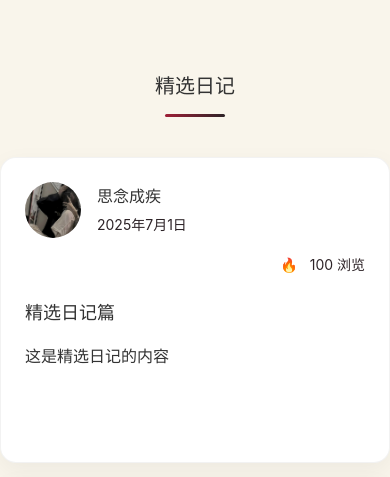
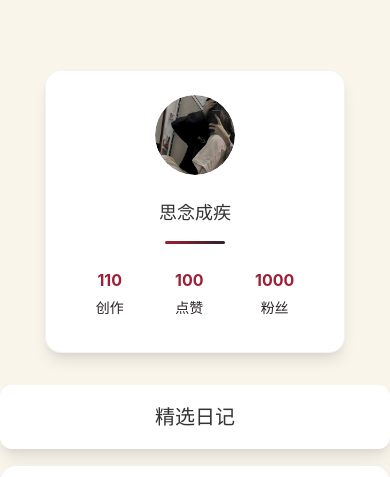
Before and after one commit to jzm2000/GoldenWillMing, a Vue app: page / in a window 390 px wide. Shown: the part 870-1347 px from the top of the page. Built offline with nearby package versions, Linux system fonts and the light colour scheme; a web font is replaced by a local one.

Commit message:
主页修改

```diff
--- a/src/views/Home.vue
+++ b/src/views/Home.vue
@@ -21,9 +21,33 @@
     <div class="bg_cover">
       <section class="featured">
         <div class="container">
+          <div class="left-user_info">
+            <div class="user-info">
+              <div class="user-avatar">
+                <img :src="userInfo.avatarUrl" :alt="userInfo.nickName" width="200px" height="200px"/>
+              </div>
+              <div class="user-name">{{userInfo.nickName}}</div>
+              <ul class="user-intro">
+                <li>
+                  <span>{{ userInfo.diaryNum }}</span>
+                  <span>创作</span>
+                </li>
+                <li>
+                  <span>{{ userInfo.likeNum }}</span>
+                  <span>点赞</span>
+                </li>
+                <li>
+                  <span>{{ userInfo.fansNum }}</span>
+                  <span>粉丝</span>
+                </li>
+
+              </ul>
+            </div>
+          </div>
+          <div class="right-diary_list">
             <div class="diary-title">精选日记</div>
             <div class="diary-content">
-            <div class="diary-list" v-for="(item, index) in diaryList" :key="item.id">
+              <div class="diary-list" v-for="(item) in diaryList" :key="item.id">
                 <div class="diary-item">
                   <div class="diary-item-header">
                     <div class="diary-item-avatar">
@@ -50,6 +74,7 @@
                     <button class="diary-item-share">
                       <i class="iconfont icon-fenxiang"></i>
                     </button>
+                  </div>
                 </div>
               </div>
             </div>
@@ -110,7 +135,7 @@
 
 <script setup lang="jsx">
 import Navbar from '@/components/Navbar.vue'
-import { ref,onMounted,onUnmounted } from 'vue'
+import { ref,reactive,onMounted,onUnmounted } from 'vue'
 import { useArticleStore } from '../store/article'
 import useCssVariables from '@/utils/useCssVariables';
 import avatar from "@/assets/img/1.jpg";
@@ -128,6 +153,15 @@ let primaryColor = getVariable('--secondary-color');
 const latestArticles = ref(articleStore.getLatestArticles(3));
 const hoveredArticle = ref(null)
 const diaryList = ref([{id:1,userId:12,title:"精选日记篇",content:"这是精选日记的内容",dataTime:"2025-07-01 12:00:00",nickName:"思念成疾",avatarUrl:avatar,hot:1,viewCount:100,likeNum:10,commentNum:10,shareNum:10}]);
+const userInfo = reactive({
+  avatarUrl: avatar,
+  nickName: '思念成疾',
+  createTime: '2025-07-01 12:00:00',
+  fansNum: 1000,
+  likeNum: 100,
+  diaryNum: 110,
+
+});
 
 for(let i=0;i<5;i++){
   diaryList.value.push({...diaryList.value[0],id:i+1});
@@ -303,7 +337,115 @@ onUnmounted(()=>{
 .latest-articles {
   padding: 6rem 0;
 }
+.featured {
+  .container {
+    display: flex;
+    justify-content: space-between;
+    column-gap: 1rem;
+  }
+  .left-user_info{
+    width: 300px;
+    .user-info {
+      background-color: var(--card-bg);
+      border-radius: 16px;
+      padding: 2rem;
+      box-shadow: var(--shadow);
+      transition: all 0.3s ease;
+      border: 1px solid rgba(0, 0, 0, 0.05);
+      text-align: center;
 
+      &:hover {
+        transform: translateY(-5px);
+        box-shadow: var(--shadow-hover);
+      }
+
+      .user-avatar {
+        width: 100px;
+        height: 100px;
+        border-radius: 50%;
+        overflow: hidden;
+        margin: 0 auto 1.5rem;
+        position: relative;
+        border: 4px solid var(--accent-color-light);
+
+        &::before {
+          content: '';
+          position: absolute;
+          inset: 0;
+          background: linear-gradient(45deg, var(--primary-color), var(--accent-color));
+          border-radius: 50%;
+          z-index: -1;
+          transform: scale(1.05);
+        }
+
+        img {
+          width: 100%;
+          height: 100%;
+          object-fit: cover;
+          border-radius: 50%;
+        }
+      }
+
+      .user-name {
+        font-size: var(--font-size-xl);
+        font-weight: 700;
+        color: var(--text-dark);
+        margin-bottom: 1.5rem;
+        position: relative;
+        padding-bottom: 1rem;
+
+        &::after {
+          content: '';
+          position: absolute;
+          bottom: 0;
+          left: 50%;
+          transform: translateX(-50%);
+          width: 60px;
+          height: 3px;
+          background: linear-gradient(90deg, var(--primary-color), var(--accent-color));
+          border-radius: 1.5px;
+        }
+      }
+
+      .user-intro {
+        display: flex;
+        justify-content: space-around;
+        padding: 0;
+        margin: 0;
+        list-style: none;
+
+        li {
+          display: flex;
+          flex-direction: column;
+          align-items: center;
+          gap: 0.25rem;
+          transition: all 0.3s ease;
+          padding: 0.5rem;
+          border-radius: 8px;
+
+          &:hover {
+            background-color: rgba(67, 97, 238, 0.05);
+            transform: translateY(-2px);
+          }
+
+          span:first-child {
+            font-size: var(--font-size-lg);
+            font-weight: 700;
+            color: var(--primary-color);
+          }
+
+          span:last-child {
+            font-size: var(--font-size-sm);
+            color: var(--text-light);
+          }
+        }
+      }
+    }
+  }
+  .right-diary_list{
+    flex: 1;
+  }
+}
 .section-title {
   text-align: center;
   font-size: var(--font-size-3xl);
@@ -505,6 +647,36 @@ onUnmounted(()=>{
     flex-direction: column;
     align-items: center;
   }
+
+  /* User info responsive styles */
+  .featured .container {
+    flex-direction: column;
+    gap: 2rem;
+  }
+
+  .left-user_info {
+    width: 100%;
+    max-width: 400px;
+    margin: 0 auto;
+  }
+
+  .user-info {
+    padding: 1.5rem !important;
+  }
+
+  .user-avatar {
+    width: 80px !important;
+    height: 80px !important;
+  }
+
+  .user-name {
+    font-size: var(--font-size-lg) !important;
+    margin-bottom: 1rem !important;
+  }
+
+  .user-intro li span:first-child {
+    font-size: var(--font-size-base) !important;
+  }
 }
 .hero-text-box{
   margin: 20px auto;
@@ -545,24 +717,22 @@ onUnmounted(()=>{
   font-size: var(--font-size-2xl);
   font-weight: 700;
   text-align: center;
-  margin-bottom: 2.5rem;
+  margin-bottom: 1rem;
   color: var(--text-dark);
   position: relative;
+  background-color: var(--card-bg);
+  padding: 1rem 1.5rem;
+  border-radius: 12px;
+  display: inline-block;
+  box-shadow: var(--shadow);
+  transition: all 0.3s ease;
+  width: 100%;
 }
 
-.diary-title::after {
-  content: '';
-  display: block;
-  width: 60px;
-  height: 3px;
-  background: linear-gradient(90deg, var(--primary-color), var(--accent-color));
-  margin: 0.75rem auto 0;
-  border-radius: 1.5px;
-}
 
 .diary-content {
-  max-width: 800px;
-  margin: 0 auto;
+  // max-width: 800px;
+  // margin: 0 auto;
 }
 
 .diary-list {
```
Lines whose indentation alone changed are shown as unchanged.
